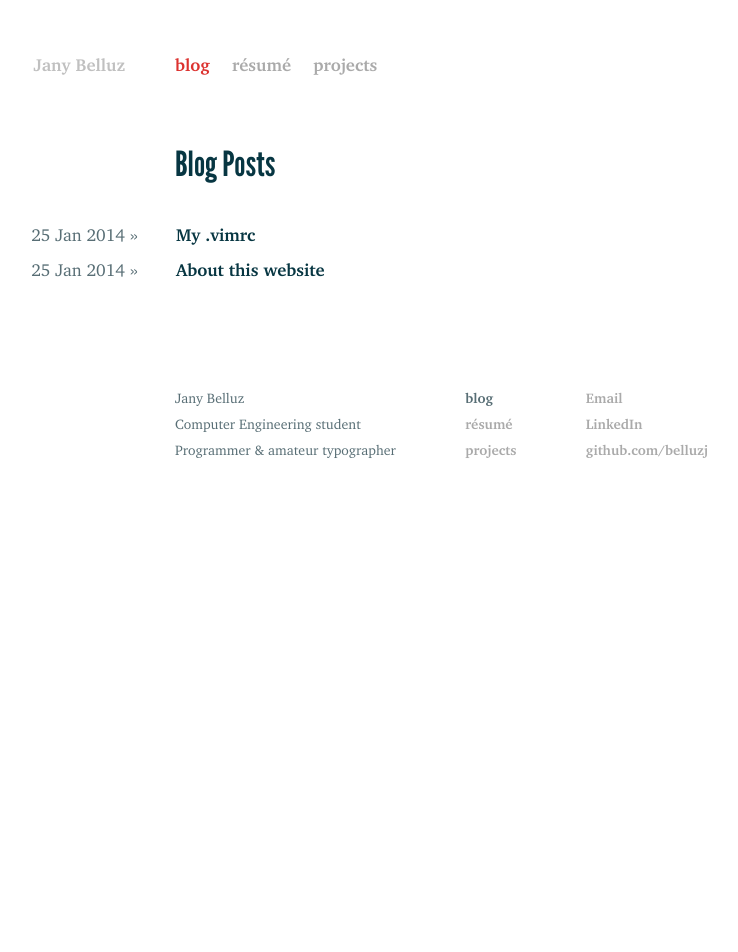
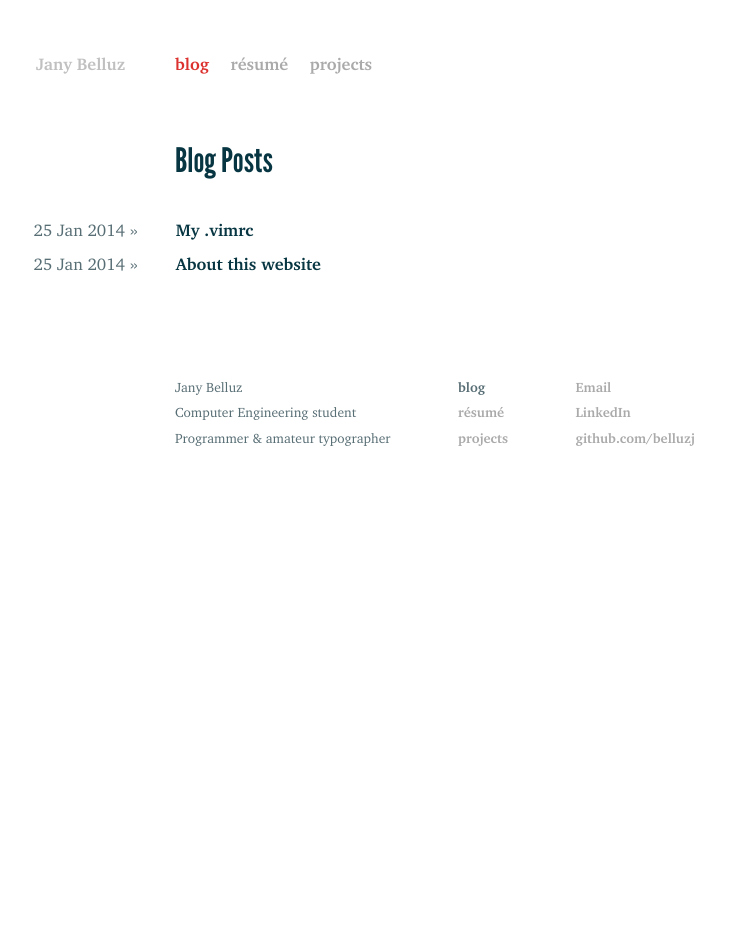
Before and after one commit to belluzj/belluzj.github.io, a Jekyll site: the page built from index.html, in a window 1280 px wide. Shown: the whole page, without its empty margins (290-1028 px from the left). Built offline with Jekyll 4.4.1, drawn with Linux system fonts in a browser that asks for light colours.

Commit message:
Change font stack and adjust size

```diff
--- a/css/main.css
+++ b/css/main.css
@@ -15,7 +15,7 @@ html, body { height: 100%; }
 body {
   background-color: #FFF;
   color: #073642;
-  font: 13.34px "Bitstream Charter", Helvetica, Arial, sans-serif;
+  font: 13px "Bitstream Charter", Georgia, Times, "Times New Roman", serif;
   text-align: center;
 }
 
@@ -267,7 +267,7 @@ h4 {
   position: relative;
   bottom: 0px;
   /* background: #f5f5f5; */
-  border-color: transparent;
+  border-color: white;
   padding: 0 0.15em 0.05em;
   margin: 0 -0.10em;
      -moz-border-radius: 2px;
@@ -286,7 +286,7 @@ h4 {
   transition-property: border-color, bottom, background-color;
   transition-duration: 150ms;
   bottom: 2px;
-  border-bottom: 2px solid #ddd;
+  border-bottom: 2px solid #ddd !important;
   background: #F5F5F5;
 }
 
@@ -295,7 +295,7 @@ h4 {
   background-color: #F5F5F5;
   bottom: 0px;
   outline: none;
-  border-bottom: transparent 0px solid;
+  border-bottom: white 0px solid;
 }
 
 
```
